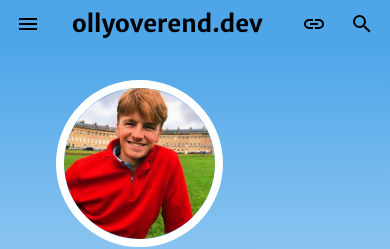
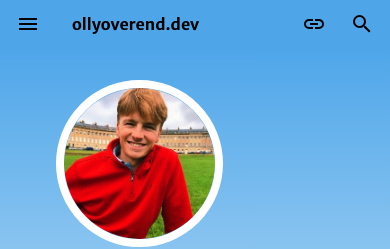
Before and after one commit to OliverOverend/ollyoverend.dev, an MkDocs documentation site: the page built from docs/index.md, in a window 390 px wide. Shown: the top 249 px of the page. Built offline with MkDocs 1.6.1 and Material for MkDocs 9.7.7, drawn with Linux system fonts in a browser that asks for light colours; some web fonts are replaced.

Commit message:
Adjusts header title font size for mobile view; updates logo border style

```diff
--- a/docs/stylesheets/extra.css
+++ b/docs/stylesheets/extra.css
@@ -153,14 +153,18 @@
   height: 48px !important;
   width: auto !important;
 }
+.md-header__title {
+  font-size: 1.2rem;
+}
 
 @media only screen and (max-width: 414px) {
   .md-logo img,
   .md-header__logo img {
+    border: 0.06rem solid #ffffff;
     height: 32px !important;
     width: auto !important;
   }
+  .md-header__title {
+    font-size: 0.8rem;
+  }
 }
-.md-header__title {
-  font-size: 1.2rem;
-}
```
